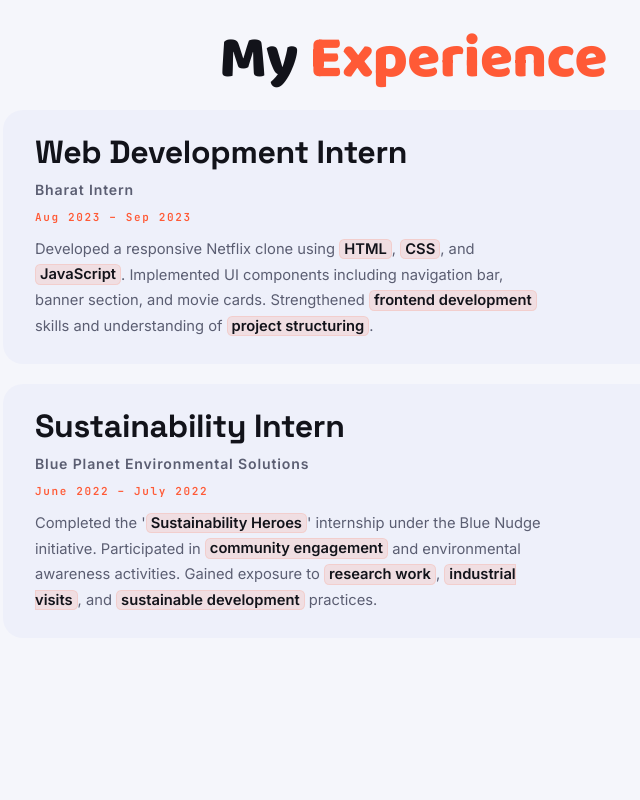
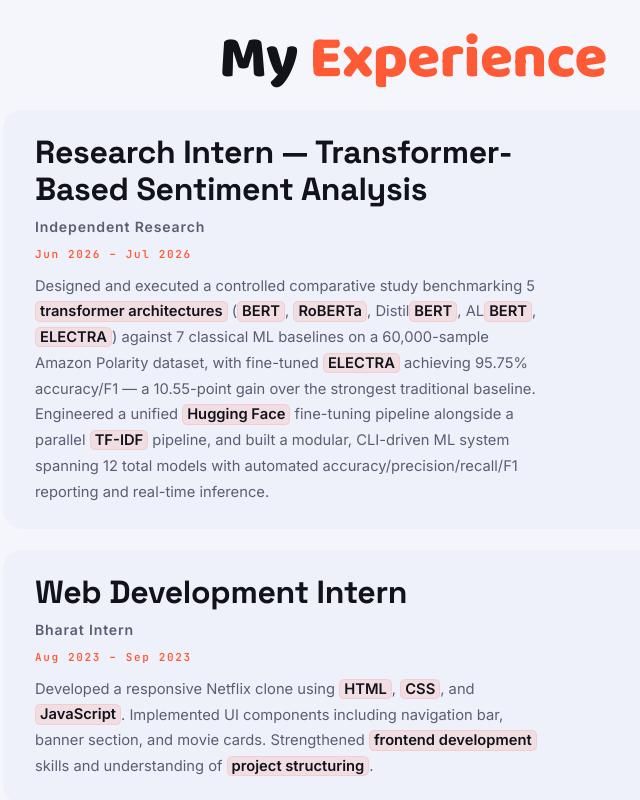
Before and after one commit to vivekcode12345/personal-portfolio, a React (Vite) app: page / in a window 1280 px wide. Shown: the part 5060-5860 px from the top of the page, without its empty margins (227-867 px from the left). Built offline with nearby package versions, Linux system fonts and the light colour scheme.

Commit message:
Experience added

```diff
--- a/src/components/Experience/experienceData.js
+++ b/src/components/Experience/experienceData.js
@@ -1,4 +1,21 @@
 export const EXPERIENCE = [
+  {
+    date: "Jun 2026 – Jul 2026",
+    title: "Research Intern — Transformer-Based Sentiment Analysis",
+    org: "Independent Research", // adjust if this was through a specific program/lab
+    desc:
+      "Designed and executed a controlled comparative study benchmarking 5 transformer architectures (BERT, RoBERTa, DistilBERT, ALBERT, ELECTRA) against 7 classical ML baselines on a 60,000-sample Amazon Polarity dataset, with fine-tuned ELECTRA achieving 95.75% accuracy/F1 — a 10.55-point gain over the strongest traditional baseline. Engineered a unified Hugging Face fine-tuning pipeline alongside a parallel TF-IDF pipeline, and built a modular, CLI-driven ML system spanning 12 total models with automated accuracy/precision/recall/F1 reporting and real-time inference.",
+    highlights: [
+      "Transformer architectures",
+      "BERT",
+      "RoBERTa",
+      "ELECTRA",
+      "Hugging Face",
+      "PyTorch",
+      "TF-IDF",
+      "model benchmarking",
+    ],
+  },
   {
     date: "Aug 2023 – Sep 2023",
     title: "Web Development Intern",
```
